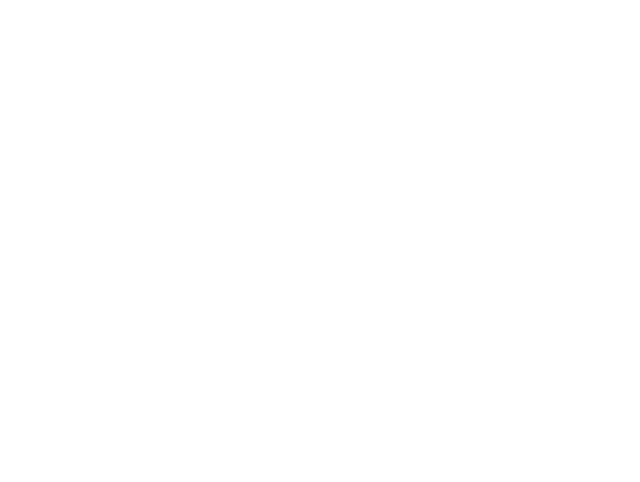
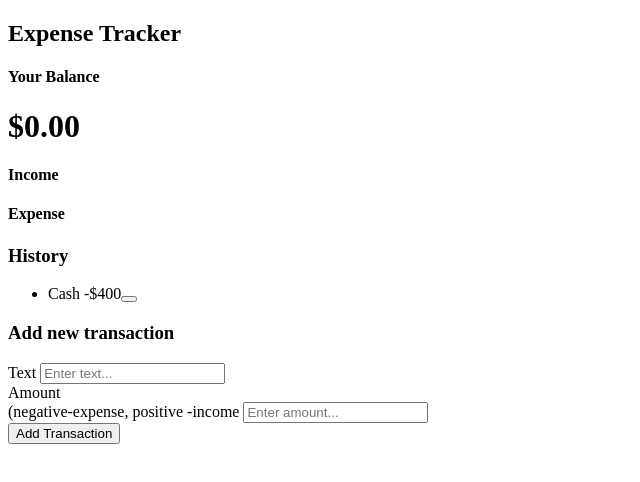
Before and after one commit to BrianMcPhillips/Expense-Tracker, a plain HTML site: page index.html in a window 1280 px wide. Shown: the whole page, without its empty margins (0-640 px from the left). Drawn offline with Linux system fonts and the light colour scheme.

Commit message:
add HTML for project

```diff
--- a/index.html
+++ b/index.html
@@ -7,6 +7,40 @@
   <title>Expense Tracker</title>
 </head>
 <body>
+  <h2>Expense Tracker</h2>
+  <div class="container">
+    <h4>Your Balance</h4>
+    <h1 id="balance">$0.00</h1>
+
+    <div class="inc-exp-container">
+      <div>
+        <h4>Income</h4>
+        <p id="money-plus" class="money plus"></p>
+      </div>
+      <div>
+        <h4>Expense</h4>
+        <p id="money-minus" class="money minus"></p>
+      </div>
+    </div>
+
+    <h3>History</h3>
+    <ul id="list" class="list">
+      <li class="minus">Cash <span>-$400</span><button id="delete-btn"></button></li>
+    </ul>
+    <h3>Add new transaction</h3>
+    <form id="form">
+      <div class="form-control">
+        <label for="text">Text</label>
+        <input type="text" id="text" placeholder="Enter text...">
+      </div>
+      <div class="form-control">
+        <label for="amount">Amount <br> (negative-expense, positive -income</label>
+        <input type="number" id="Amount" placeholder="Enter amount...">
+      </div>
+      <button class="btn">Add Transaction</button>
+    </form>
+
+  </div>
 
   <script src="./script.js"></script>
 </body>
```
